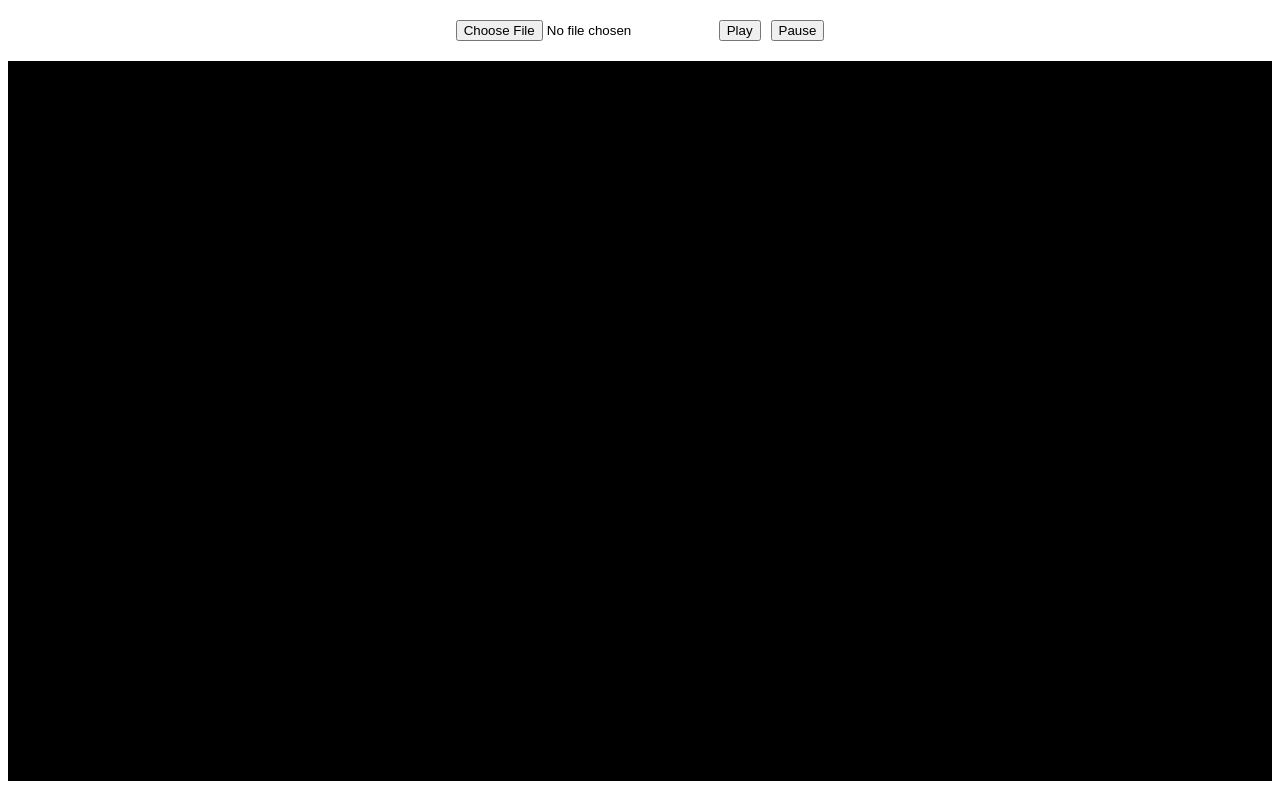
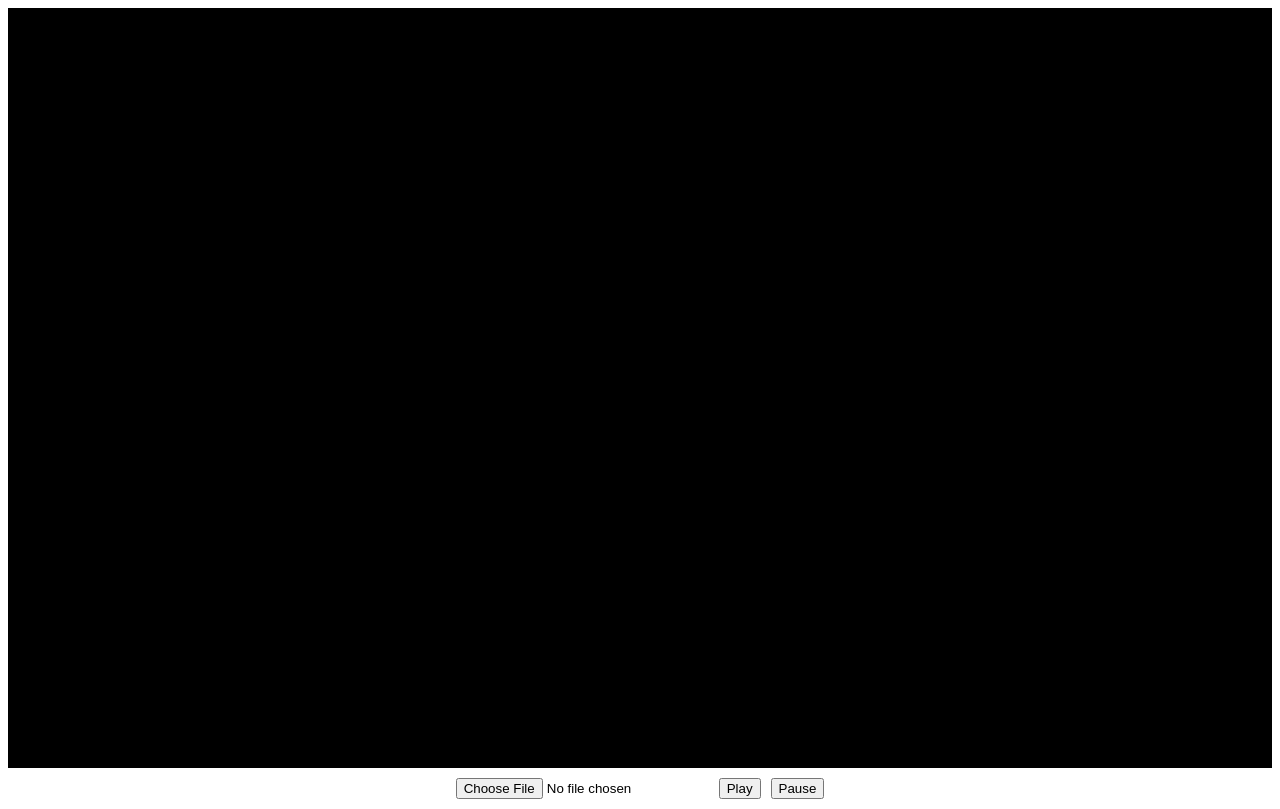
Before and after one commit to brandonbuhr/audio-visualizer, a plain HTML site: page index.html in a window 1280 px wide. Drawn offline with Linux system fonts and the light colour scheme.

Commit message:
added controls to bottom

```diff
--- a/index.html
+++ b/index.html
@@ -7,12 +7,12 @@
     <link rel="stylesheet" href="style.css" />
   </head>
   <body>
+    <canvas id="visualizer"></canvas>
     <div id="controls">
       <input type="file" id="audioFile" accept="audio/*" />
       <button id="playButton">Play</button>
       <button id="pauseButton">Pause</button>
     </div>
-    <canvas id="visualizer"></canvas>
     <script src="app.js"></script>
   </body>
 </html>
--- a/style.css
+++ b/style.css
@@ -1,6 +1,6 @@
 canvas {
   width: 100%;
-  height: 90vh;
+  height: 95vh;
   background-color: #000;
   display: block;
 }
@@ -8,5 +8,5 @@ canvas {
   display: flex;
   justify-content: center;
   gap: 10px;
-  margin: 20px;
+  margin: 10px;
 }
```
